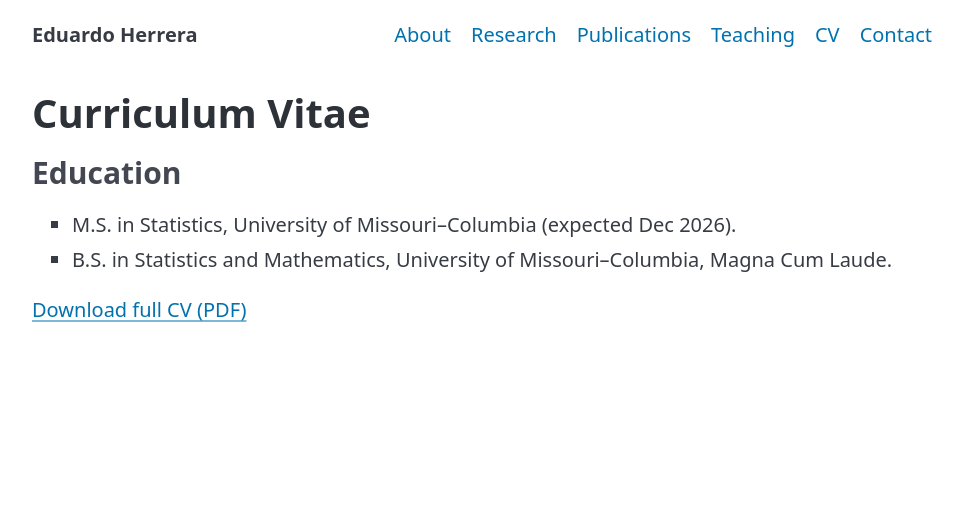
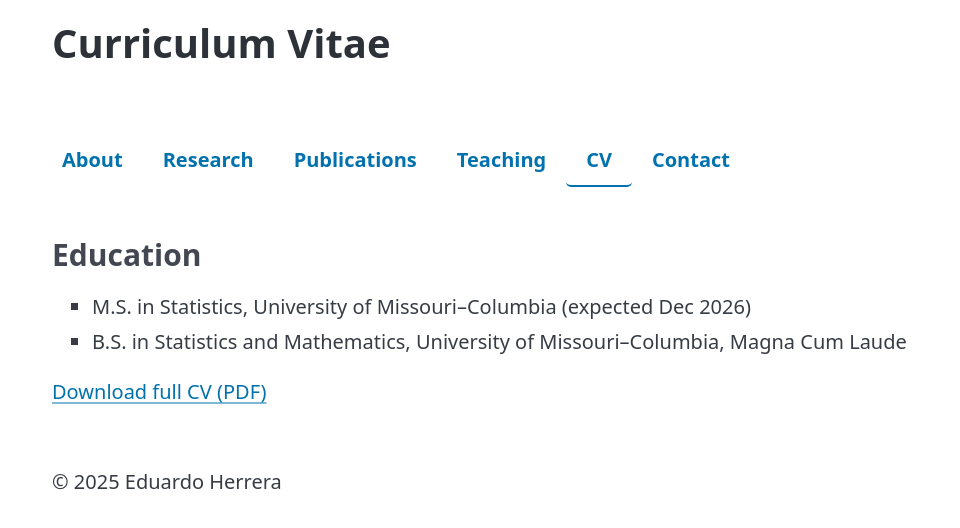
Before and after one commit to eduardoherreramartin01/eduardodherrera, a plain HTML site: page cv.html in a window 1280 px wide. Shown: the whole page, without its empty margins (158-1118 px from the left). Drawn offline with nearby package versions, Linux system fonts and the light colour scheme.

Commit message:
Update cv.html

```diff
--- a/cv.html
+++ b/cv.html
@@ -5,28 +5,33 @@
   <meta name="viewport" content="width=device-width, initial-scale=1">
   <title>CV — Eduardo Herrera</title>
   <link rel="stylesheet" href="https://cdn.jsdelivr.net/npm/@picocss/pico@2/css/pico.min.css">
-  <style>body { max-width: 900px; margin: auto; }</style>
+  <style>
+    header, nav, main, footer { max-width: 900px; margin: auto; padding: 1rem; }
+    nav ul { justify-content: center; }
+    nav ul li a { padding: 0.5rem 1rem; font-weight: 600; text-decoration: none; border-bottom: 2px solid transparent; }
+    nav ul li a.active, nav ul li a:hover { border-bottom-color: var(--accent); }
+  </style>
 </head>
 <body>
+  <header><h1>Curriculum Vitae</h1></header>
   <nav>
-    <ul><li><strong>Eduardo Herrera</strong></li></ul>
     <ul>
       <li><a href="index.html">About</a></li>
       <li><a href="research.html">Research</a></li>
       <li><a href="publications.html">Publications</a></li>
       <li><a href="teaching.html">Teaching</a></li>
-      <li><a href="cv.html">CV</a></li>
+      <li><a href="cv.html" class="active">CV</a></li>
       <li><a href="contact.html">Contact</a></li>
     </ul>
   </nav>
   <main>
-    <h1>Curriculum Vitae</h1>
     <h3>Education</h3>
     <ul>
-      <li>M.S. in Statistics, University of Missouri–Columbia (expected Dec 2026).</li>
-      <li>B.S. in Statistics and Mathematics, University of Missouri–Columbia, Magna Cum Laude.</li>
+      <li>M.S. in Statistics, University of Missouri–Columbia (expected Dec 2026)</li>
+      <li>B.S. in Statistics and Mathematics, University of Missouri–Columbia, Magna Cum Laude</li>
     </ul>
     <p><a href="cv.pdf">Download full CV (PDF)</a></p>
   </main>
+  <footer>© <script>document.write(new Date().getFullYear())</script> Eduardo Herrera</footer>
 </body>
 </html>
```
